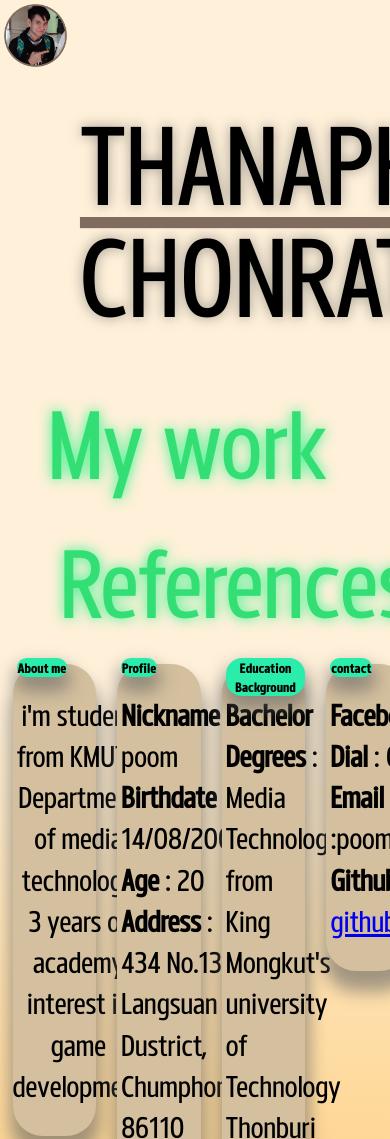
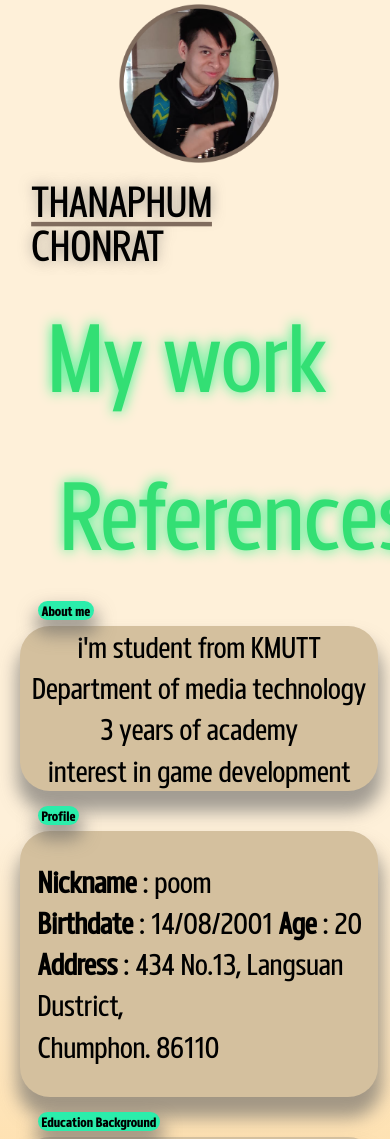
Before and after one commit to poomwarning/portfolio-webprogramming, a plain HTML site: page index.html in a window 390 px wide. Shown: the top 1139 px of the page. Drawn offline with Linux system fonts and the light colour scheme.

Commit message:
media quary
respondsive

```diff
--- a/main.css
+++ b/main.css
@@ -84,7 +84,7 @@
         background-color: rgb(128, 108, 94);
         position: absolute;
         width: 100%;
-        height: 15px;
+        height: 5.5%;
         z-index: 3;
 }
 html {
@@ -114,7 +114,7 @@ body
 {
   float:left;
   display: flex;
-  flex-direction: row;
+  flex-direction: column;
   flex-wrap: wrap;
   position: relative;
   margin-left: 3%;
@@ -131,7 +131,6 @@ body
 {
   font-family: 'fc_flexica_non-commercialLt';
   color: rgb(0, 0, 0);
-
   font-size: 30px;
   line-height: 1.375;
 }
@@ -159,6 +158,7 @@ body
 }
 .center-text
 {
+  margin: auto;
   text-align: center;
 }
 .justcenter
@@ -169,9 +169,7 @@ body
 }
 
 #bluebox{
-
   font-family: 'fc_flexica_non-commercial_bBd';
-
   clear: both;
   border-radius: 16px;
   background-color: rgb(43, 237, 171);
@@ -228,8 +226,6 @@ body
   justify-self: center;
   align-self:center;
  margin: auto;
-
-
 }
 
 #softskillitem
@@ -255,9 +251,6 @@ body
   justify-self: center;
   align-self:center;
  margin: auto;
-
-
-
 }
 #softskilltxt
 {
@@ -266,9 +259,116 @@ body
  position: relative;
   font-size:2vw;
   margin: auto;
+}
+
+@media screen and (max-width:920px)
+{
+
+
+  .grid
+{
+  display: grid;
+  grid-template-columns: 25% 50% 22%;
+  grid-template-rows: auto auto auto auto ;
+  grid-template-areas:
+  'header header header'
+  'header header header'
+  'main main main'
+  'main main main'
+
+  ;
+  column-gap: 10px;
+  row-gap: 10px;
+  overflow: hidden;
+
+  /*align-items: center;*/
+}
+
+.page-header
+{
+  justify-content: center;
+  grid-area: header;
+}
+
+#aboutme
+{
+    margin-top: 2%;
+    margin-bottom: 5%;
+    width: auto;
+    float:left;
+    position:relative;
+    font-size: 130px;
+    font-family: 'fc_flexica_non-commercialLt';
+    color: rgb(51, 223, 116);
+    text-align: center;
+    text-shadow: 0px 0px 17.43px rgb(51, 243, 138);
+    line-height: 100%;
+    -moz-transform: matrix( 0.74389437258744,0,0,0.74389437258744,0,0);
+    -webkit-transform: matrix( 0.74389437258744,0,0,0.74389437258744,0,0);
+    -ms-transform: matrix( 0.74389437258744,0,0,0.74389437258744,0,0);
+    z-index: 8;
+}
+#Profileimg
+{
+  text-align: center;
+  margin-left: 30%;
+  position: relative;
+  width: 40%;
+}
+
+#headerfont
+{
+
+    position:relative;
+    -webkit-box-align:center;
+    -webkit-box-pack:center;
+    display:-webkit-box;
+    font-size: 15vw;
+    font-family: 'fc_flexica_non-commercialLt';
+    color: rgb(0, 0, 0);
+    text-shadow: 0px 0px 17.43px rgba(97, 97, 97, 0.59);
+    line-height: 100%;
+    -moz-transform: matrix( 0.74389437258744,0,0,0.74389437258744,0,0);
+    -webkit-transform: matrix( 0.74389437258744,0,0,0.74389437258744,0,0);
+    -ms-transform: matrix( 0.74389437258744,0,0,0.74389437258744,0,0);
+    z-index: 8;
+}
+#skillitem
+{
+  position: relative;
+  margin-top: 2%;
+  margin-left: 2%;
+  margin-bottom: 2%;
+ /* justify-content: center;
+  justify-items: center;*/
+  width: 12vw;
+  height: 12vw;
+  background-color: rgb(160, 130, 96);
+  border-radius: 16px;
+  display: flex;
+  flex-direction: row;
+}
+#meinfo
+{
+
+  display: flex;
+  flex-direction: row;
+  flex-wrap: wrap;
+  position: relative;
+  margin: 5%;
+  border-radius: 30px;
+  background-color: rgb(212, 192, 158);
+  box-shadow: 0.593px 16.99px 17.43px 3.57px rgba(97, 97, 97, 0.59);
+  width: 90%;
+  height: auto;
+}
 
 
 }
+
+
+
+
 
 
 
```
